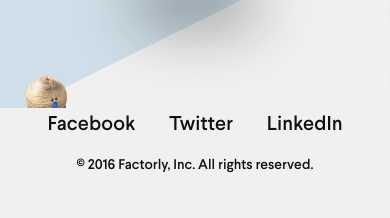
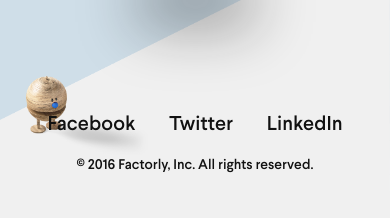
Before and after one commit to aktinijal/factorly, a PHP site: page /case2.html in a window 390 px wide. Shown: the part 2709-2927 px from the top of the page. Run offline with PHP 8.4, Linux system fonts and the light colour scheme.

Commit message:
cases footer transparent 500

```diff
--- a/css/media.css
+++ b/css/media.css
@@ -938,6 +938,9 @@
         -o-background-size: cover;
         background-size: cover;
     }
+    footer.cases-footer {
+        background-color: transparent;
+    }
 }
 
 @media (max-width: 500px) {
```
